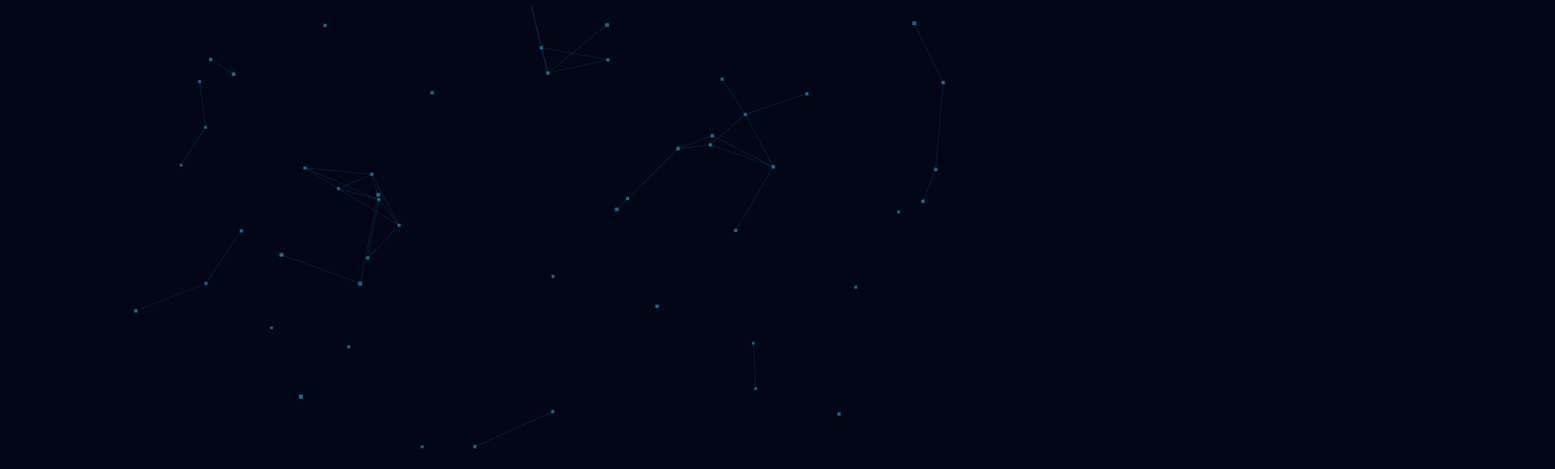
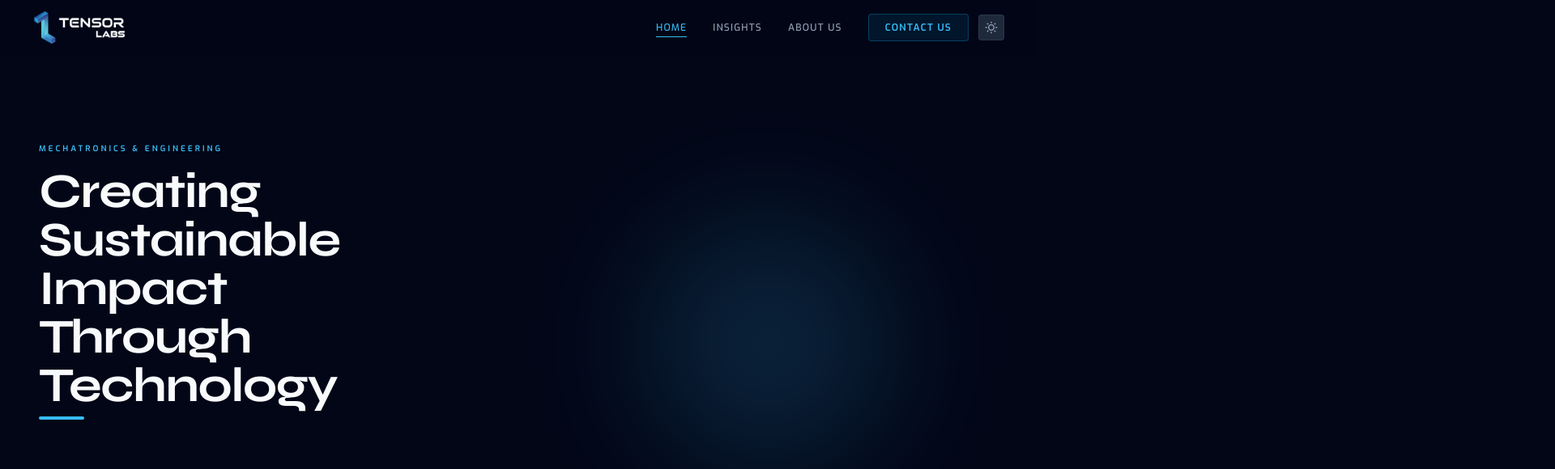
Before and after one commit to tensor-labz/tensor-labz-website, a React (Vite) app: page / in a window 1280 px wide. Shown: the top 580 px of the page at 81% size, 1920 px wide, since content can reach past the window. Built offline with nearby package versions, Linux system fonts and the light colour scheme; no server answers.

Commit message:
restore: customtailwind.css and its import in index.css

```diff
--- /dev/null
+++ b/src/styles/customtailwind.css
@@ -0,0 +1,74 @@
+@tailwind base;
+@tailwind components;
+@tailwind utilities;
+
+/* Typography */
+.h{
+  @apply md:font-bold font-semibold text-blue-900;
+}
+.h1{
+    @apply  text-2xl md:text-4xl h;
+}
+
+.h2{
+    @apply  text-lg md:text-3xl h;
+}
+.h3{
+    @apply  text-base md:text-2xl h;
+}
+.h4{
+    @apply  text-xs md:text-xl h;
+}
+.h5{
+    @apply  text-[13px] md:text-lg h;
+}
+.h6{
+    @apply  text-xs md:text-base h;
+}
+.hero{
+    @apply sm:text-3xl text-xl lg:text-left text-center md:text-6xl font-bold leading-snug bg-gradient-to-tr from-blue-500 via-sky-900 to-blue-800 bg-clip-text text-transparent py-2 flex flex-col lg:justify-start lg:items-start justify-center md:space-y-4 space-y-2;
+}
+.title{
+  @apply font-extrabold md:text-7xl text-4xl;
+}
+.p{
+    @apply text-sm md:text-base break-all;
+}
+/* Components */
+@layer components {
+    /* Common styles for all buttons */
+    .btn {
+      @apply px-4 py-2 font-medium rounded shadow inline-flex items-center justify-center transition-all duration-150 ease-in-out;
+    }
+
+    /* Primary button */
+    .btn-normal {
+      @apply bg-blue-500 text-white border border-blue-600 hover:bg-blue-600 hover:border-blue-700;
+    }
+
+    /* Outline button */
+    .btn-outline {
+      @apply bg-transparent border border-gray-500 text-gray-500 hover:bg-gray-100 hover:text-gray-700;
+    }
+
+    /* Small button */
+    .btn-small {
+      @apply text-sm px-2 py-1;
+    }
+
+    /* Transparent button */
+    .btn-transparent {
+      @apply bg-transparent text-blue-500 hover:text-blue-700;
+    }
+
+    /* Danger button */
+    .btn-danger {
+      @apply bg-red-500 text-white border border-red-600 hover:bg-red-600 hover:border-red-700;
+    }
+
+    /* Disabled button */
+    .btn-disabled {
+      @apply bg-gray-300 text-gray-500 border border-gray-400 cursor-not-allowed opacity-50;
+    }
+
+  }
--- a/src/styles/index.css
+++ b/src/styles/index.css
@@ -1,4 +1,5 @@
 @import url('https://fonts.googleapis.com/css2?family=Exo:ital,wght@0,100..900;1,100..900&family=Syne:wght@400;500;600;700;800&display=swap');
+@import "./customtailwind.css";
 
 /* ─── Theme tokens ─────────────────────────────────────── */
 :root {
```
